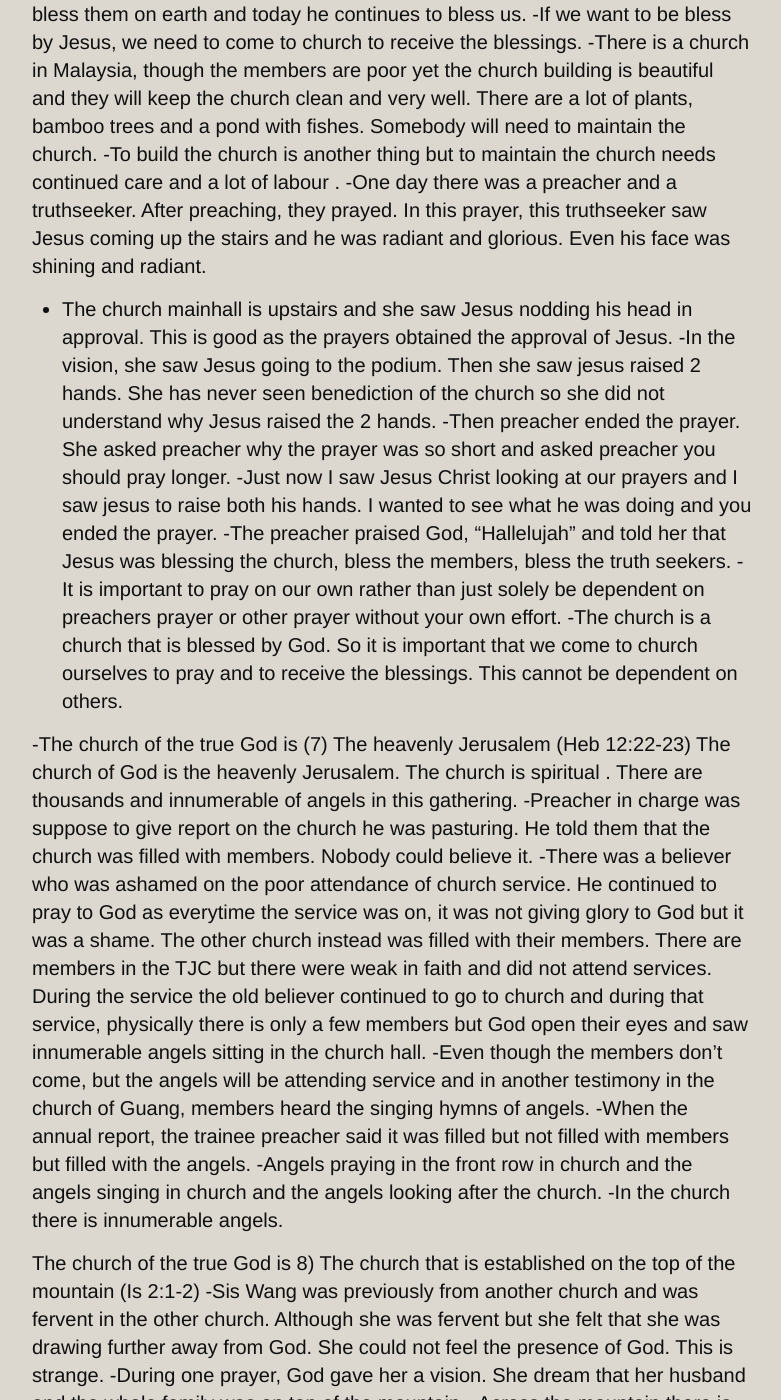
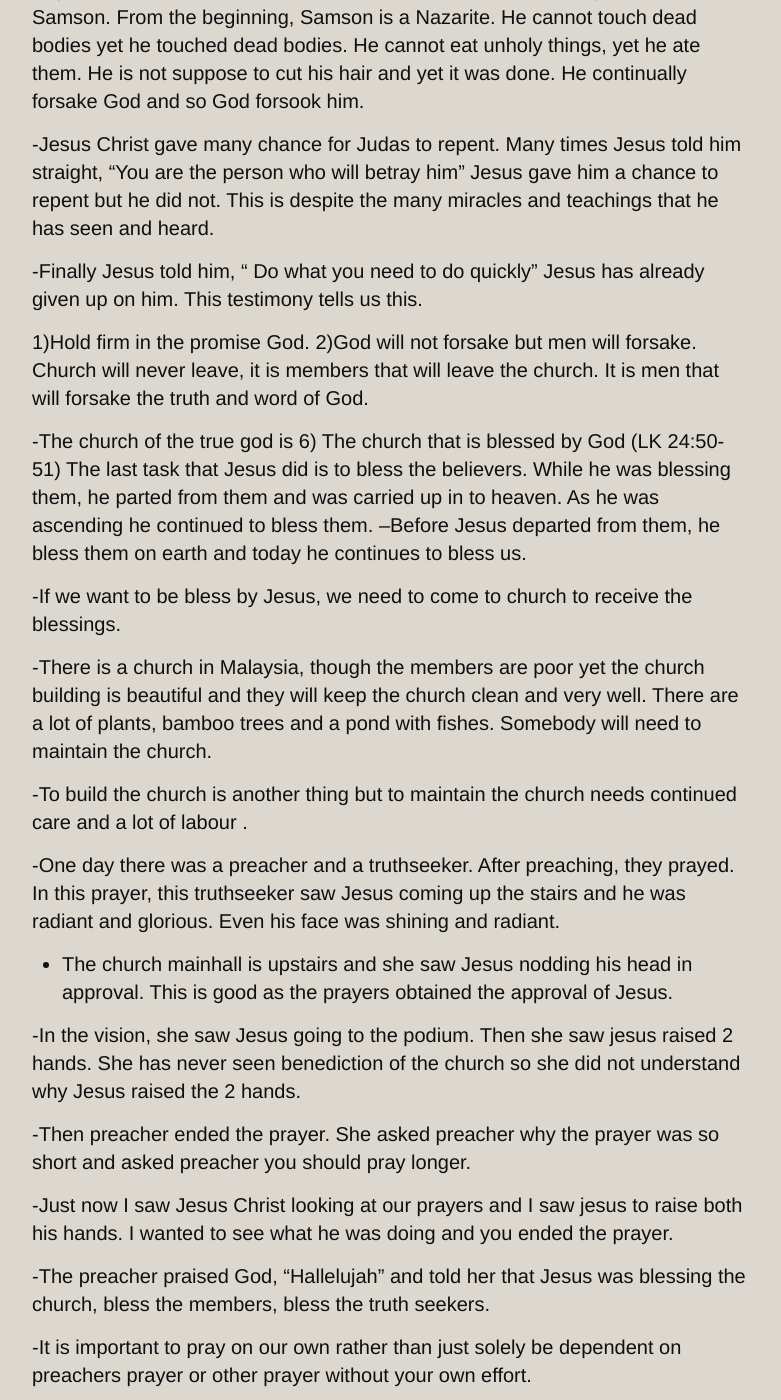
Before and after one commit to catchupTJC/catchuptjc.github.io, a Jekyll site: the page built from _posts/2018-05-19-The Church of the True God 2.md, in a window 1280 px wide and 1400 px high, scrolled down 2471 px. Shown: the whole window, without its empty margins (248-1029 px from the left). Built offline with Jekyll 4.4.1, drawn with Linux system fonts in a browser that asks for light colours; nearby versions of some CDN libraries; comment, search, counter and statistics services are not loaded; some of the changed text lies outside the part shown.

Commit message:
Update 2018-05-19-The Church of the True God 2.md

```diff
--- a/_posts/2018-05-19-The Church of the True God 2.md
+++ b/_posts/2018-05-19-The Church of the True God 2.md
@@ -12,123 +12,204 @@ The church of the True God is
 
 The church of the true God is
 4) The church that is comforted by God (2 Cor 1:3-5)
+
 -God is the father of mercy and God of all comfort. He will grant us all kinds of comfort. Why do we need comfort? Though we believe in Jesus Christ we still face all kinds of afflictions and troubles. Whatever afflictions, God will give us comfort and help us through these troubles. We will be able to comfort those in troubles too.
+
 -Sometimes we do not know sufferings as we are so comfortable in our lives. When we experience sufferings or poverty we can then understand those who are in this situations. Only then we are able to comfort them.
+
 -There is an old believer, there is something bad happened. She will cry every time she remember the incident. During that time, she will cry until the eyes swollen. She could not be comforted even though members/ministers tried to comfort her. One day 2 angels appeared before her and said, “Don’t be sad anymore” I cannot but be sad. Then don’t cry anymore. She replied, “I cannot help but cry”. Then the angel said I will wipe your tears away. Then the angels at the back sprouted wings and with the wings wiped her tears. Then the angels told her that they will sing to her. When the angels sang, all her sorrows disappeared. Suddenly she heard a sound of trumpet from heaven. The angels said to her, “we have to leave”. When she heard that she begged the angels and caught on to angels to stay on but the angels said that they have to return to heaven.
+
 -Jesus has promised that he will go to prepare many mansions for us.
+
 -When we have the glory and power to reign. The Jesus Christ has gone away to prepare this for us. When he is ready he will give us a new world for us.
+
 -When they were about to leave they told her to sing hymn 145. Trust in the Lord. That is our faith to totally trust in the  Lord.  Our faith is to stand on our own and not dependent on the angels.
+
 -In these times of trouble we will be independent on our own faith and through these sorrows, we are able to entrust to God and that is true faith.
+
 -Few days later she observed the Sabbath. When she entered church there is a hymn singing during pre service. She then remarked this is the hymn that the angels sang to her. The angels were singing hymn 142 Come ye Disconsolate. When we have anguish and despair to trust in the Lord.
+
 -the church of the true God is where God comforts.
 
 The church of the true God is
 5) The church that is promised by God (1 Jn 2: 25)
-The promise of God is to give eternal life which is more precious than anything. The Lord Jesus Christ gave a promise that he will resurrect us on the last days. Lazarus was raised after death and yet he died again. In our church, we have testimonies that those who have died also was healed by God and resurrect again. However after this, they will still pass away.
+
+-The promise of God is to give eternal life which is more precious than anything. The Lord Jesus Christ gave a promise that he will resurrect us on the last days. Lazarus was raised after death and yet he died again. In our church, we have testimonies that those who have died also was healed by God and resurrect again. However after this, they will still pass away.
+
 -Similarly with sicknesses, when healed, there will be still other sicknesses. We are in the flesh and there will be sicknesses but this healing is temporary.
+
 -What is more important is to have eternal life and be in the glory of God and ever lasting holiness and joy. This is what it means is eternal life and this is the promise given by Jesus to us.
+
 -There is a believer who loved God throughout from young, even when she was married with family. Despite that she continued to love and serve God.
+
 -When she was old she continued to love God and serve God. She continued to serve by coming to church to pray for all the members and her family. Even in her bed, there will be the list of members to pray.
+
 -when the members were praying for her, they saw her ascended to heaven. Although she was old when she was sick on the bed, but her appearance looked young and beautiful adorned in white garment. She was holding a cross ascending to heaven. Then she turned back and said to the members. “You must hold on to the promise of God” The promise of God is eternal life. Are we holding to this promise? A lot of people are not holding fast to eternal life and sometimes not holding firm enough when troubles come.
-When ascending to heaven, she was holding firmly to the white cross. Cross is the salvation of Jesus Christ so that through jesus we can receive the eternal life and salvation grace to ascend to heaven.
+
+-When ascending to heaven, she was holding firmly to the white cross. Cross is the salvation of Jesus Christ so that through jesus we can receive the eternal life and salvation grace to ascend to heaven.
+
 -We all have this promise of eternal life we need to hold fast to this promise.
 The second statement she said, “God will not forsake, only men will forsake God”
+
 -A person will forsake God first and then God will leaves us. Why did God leave Samson. From the beginning, Samson is a Nazarite. He cannot touch dead bodies yet he touched dead bodies. He cannot eat unholy things, yet he ate them. He is not suppose to cut his hair and yet it was done. He continually forsake God and so God forsook him.
+
 -Jesus Christ gave many chance for Judas to repent. Many times Jesus told him straight, “You are the person who will betray him” Jesus gave him a chance to repent but he did not. This is despite the many miracles and teachings that he has seen and heard.
+
 -Finally Jesus told him, “ Do what you need to do quickly” Jesus has already given up on him.
 This testimony tells us this.
+
 1)Hold firm in the promise God.
 2)God will not forsake but men will forsake.
 Church will never leave, it is members that will leave the church. It is men that will forsake the truth and word of God.
 
-The church of the true god is
+-The church of the true god is
 6) The church that is blessed by God (LK 24:50-51)
 The last task that Jesus did is to bless the believers. While he was blessing them, he parted from them and was carried up in to heaven. As he was ascending he continued to bless them. –Before Jesus departed from them, he bless them on earth and today he continues to bless us.
+
 -If we want to be bless by Jesus, we need to come to church to receive the blessings.
+
 -There is a church in Malaysia, though the members are poor yet the church building is beautiful and they will keep the church clean and very well. There are a lot of plants, bamboo trees and a pond with fishes. Somebody will need to maintain the church.
+
 -To build the church is another thing but to maintain the church needs continued care and a lot of labour .
+
 -One day there was a preacher and a truthseeker. After preaching, they prayed. In this prayer, this truthseeker saw Jesus coming up the stairs and he was radiant and glorious. Even his face was shining and radiant.
+
 - The church mainhall is upstairs and she saw Jesus nodding his head in approval. This is good as the prayers obtained the approval of Jesus.
+
 -In the vision, she saw Jesus going to the podium. Then she saw jesus raised 2 hands. She has never seen benediction of the church so she did not understand why Jesus raised the 2 hands.
+
 -Then preacher ended the prayer. She asked preacher why the prayer was so short and asked preacher you should pray longer.
--Just now I saw Jesus Christ looking at our prayers and I saw
-jesus to raise both his hands. I wanted to see what
+
+-Just now I saw Jesus Christ looking at our prayers and I saw jesus to raise both his hands. I wanted to see what
 he was doing and you ended the prayer.
+
 -The preacher praised God, “Hallelujah” and told her that Jesus was blessing  the church, bless the members, bless the truth seekers.
+
 -It is important to pray on our own rather than just solely be dependent on preachers prayer or other prayer without your own effort.
+
 -The church is a church that is blessed by God. So it is important that we come to church ourselves to pray and to receive the blessings. This cannot be dependent on others.
 
 -The church of the true God is
 (7) The heavenly Jerusalem (Heb 12:22-23)
 The church of God is the heavenly Jerusalem. The church is spiritual . There are thousands and innumerable of angels in this gathering.
+
 -Preacher in charge was suppose to give report on the  church he was pasturing. He told them that the church was filled with members. Nobody could believe it.
+
 -There was a believer who was ashamed on the poor attendance of church service. He continued to pray to God as everytime the service was on, it was not giving glory to God but it was a shame. The other church instead was filled with their members. There are members in the TJC but there were weak in faith and did not attend services. During the service the old believer continued to go to church and during that service, physically there is only a few members but God open their eyes and saw innumerable angels sitting in the church hall.
+
 -Even though the members don’t come, but the angels will be attending service and in another testimony in the church of Guang, members heard the singing hymns of angels.
+
 -When the annual report, the trainee preacher said it was filled but not filled with members but filled with the angels.
+
 -Angels praying in the front row in church and the angels singing in church and the angels looking after the church.
+
 -In the church there is innumerable angels.
 
 The church of the true God is
 8) The church that is established on the top of the mountain (Is 2:1-2)
+
 -Sis Wang was previously from another church and was fervent in the other church. Although she was fervent but she felt that she was drawing further away from God. She could not feel the presence of God. This is strange.
+
 -During one prayer, God gave her a vision. She dream that her husband and the whole family was on top of the mountain.
+
 -Across the mountain there is crosses. Some crosses are made of wood, some branches. On top the mountain there is a cross that is radiant and shinning. She was following her husband and her children was also following. As they were climbing the top of the mountain, she was thinking to herself that it is such as far journey. But she felt it was not right as the road was straight and not winding.
+
 -In TJC, the teachings may not be so easy to follow eg Sabbath day, cannot eat food offered to idols, cannot smoke or drink, cannot do a lot of things compared to the rest of the churches.
+
 -Not long they were reaching the top but there was a river blocking their way. They saw many people just jump into the river and then was raised up to go across. To enter the mountain top, they need to be immersed in the river and from the river to go up from the water and then they saw the church on top of the mountain, “ True Jesus Church” . At that time she did not know TJC and God personally showed her his church and showed her that she must be totally immersed into the water. This is the temple of God.
+
 -The church, TJC is the chief of all mountains and the cross was radiating compared to the rest of the crosses at the lower plain.
+
 -A friend recommended a doctor that is good and caring. So her husband took her to the doctor’s house as she was sick.
 In the house at the wall, the words on the wall was
- “Baptize for the remission/forgiveness of sin”
-‘Foot washing is being part of Christ”
-‘Sabbath day is to keep the commandment.
-‘Holy spirit etc”
-So on the wall of the doctor’s house, she was amazed on what she read and started truth seeking of the TJC. When she was in TJC, she dared not even eat or drink as the pastors warned them not to eat or drink in the TJC as they may be influenced.
+
+- “Baptize for the remission/forgiveness of sin”
+-‘Foot washing is being part of Christ”
+-‘Sabbath day is to keep the commandment.
+-‘Holy spirit etc”
+
+-So on the wall of the doctor’s house, she was amazed on what she read and started truth seeking of the TJC. When she was in TJC, she dared not even eat or drink as the pastors warned them not to eat or drink in the TJC as they may be influenced.
 After attending the services, she felt that what was preached was according to the bible and she felt there was nothing
 wrong in TJC. There was order.
+
 -This testimony was bore by a believer when she was in other church and now is our church.
 
--The church of the true god is
+-The church of the True God is
+
 9) The church that preaches/teachers the words of God (Is 2:3)
 The church of God, the top of the mountain, the Zion mount will preach the words of God.
 Sis Wang attended the church for about a year. So 2 of the pastors of her former church came to her house and asked her not to go to TJC. After that pastors held hands in a circle and they prayed in words and then they pray one by one ini words. She was anxious when it was a turn, she prayed in the name of jesus, hallelujah. She saw a vision and she saw a big church hall, it was empty and the 2 preachers were naked and was on the floor before the pulpit. Although there were many members of the other churches, in God’s eyes, it was empty as these members are not washed by the blood of Jesus and their sins are still there. The 2 pastors were naked as they were still with sins. Then she saw Jesus on the pulpit and then Jesus pointed her to tell the 2 persons that this pulpit is mine and they are not allowed to simply preach my teachings. Then it was her turn and she said this, “In the name of Jesus I pray, Jesus said that this pulpit is mine and you are not allowed to simply teach his doctrines” The 2 pastors took their begs and came out from the house. The husband scolded her but she told her husband this is the vision she saw.
+
 -the church of true God teaches the words of God.
+
 -The pulpit is God’s and those speaking must speak the words of God and not your own doctrine or opinion.
+
 -The pulpit is not for a show to show off our knowledge.
+
 -This is to allow us to know though the other churches may have love but do not speak the words of God, this church do not abide in God.
+
 -So a church must abide in the words of God. The life of God is manifested in the church through the words of God.
+
 - In the end days, many people of the world may not be
 attracted by the truth and the word of God. In order to attract more people some have deviated from the truth eg change the Sabbath to Sunday, celebrate Christmas etc.
+
 -The truth must be uphold in the true church which may not be acceptable to the people of the world. Despite all this the truth must be maintained.
+
 -Revelation, Jesus asked us to wash our garments, to repent and be holy.
+
 -TJC in the past, present and future will continue to hold to the truth and will not be influenced by the waves of the world.
+
 -When we come to church, we want to hear the word of God. That should be our stand that when we are in the church, we want the eternal life, go to the heavenly Jerusalem.
+
 Is 2: 3 come, let us go up to the mountain of the lord to the house of the God of Jacob, that he may teach us his ways that we may walk in his paths. For out of zion shall go the lwa, and the word of the Lord from Jerusalem.
 
 
 10) The only church that can stand firm (Rev 6: 15-17)
+
 - Who would be able to stand when the Lord comes?
+
 - When the world is at peace, we would have a tendency to take things for granted and forsake God.
+
 - But on judgment day, would we still be able to stand and meet Jesus?
+
 - In chapter 7, it speaks of the 144,000 who are sealed (saved)
+
 - These are in reference to those who remained loyal servants of the Lord.
+
 - Do we allocate enough time for the Lord? Have we gotten too attached to the world?
+
 - Also be warned that the door of the gospel can also be shut
+
 - We must make haste to gain our salvation during our short tenure here
+
 - (Rev 15: 7-8) – The wrath of God is filled in the seven golden bows. The temple was the only safe haven but people were no longer allowed to re-enter the temple (meaning that those who have left would be denied entry to the temple).
+
 - (Luke 13: 22-23) – Jesus did not answer on the quantity of the people that will be saved. Instead, he mentions that that shouldn’t be of his concern but be focused on being part of those who are to be saved.
+
 - Many will try to enter through the narrow door and will not be able to
+
 - What is our behavior like when we attend church? Do we strife to be part of the Lord’s salvation?
+
 - Contrary to common belief, not everyone who knows God will be saved. It must be match with their actions and servitude towards the church
+
 - The Lord has warned us of this twice; once during His tenure here as Jesus and the other through revelations provided to John much later.
+
 - Rev 15 speaks of the wrath of God from the seven golden bows in the end times.
+
 - (Rev 14: 9-11) – Those who worship false gods will face the Lord’s wrath.
+
 - The Lord will not show mercy in the end times. Mercy is only shown to everyone prior to His coming.
+
 - (Matt 24: 17-18) – Jesus warns us all to be steadfast and prepared.
 
 11) The church of God is the heavenly city
+
 - Hebrews 11: 16 – The God has prepared a city for His servants.
+
 - The tree of life and river of life are in the church
+
 - Rev 22: 1-2 – The heavenly city has both the tree and river of life. True Jesus Church is that heavenly city.
+
 
 
 
```
